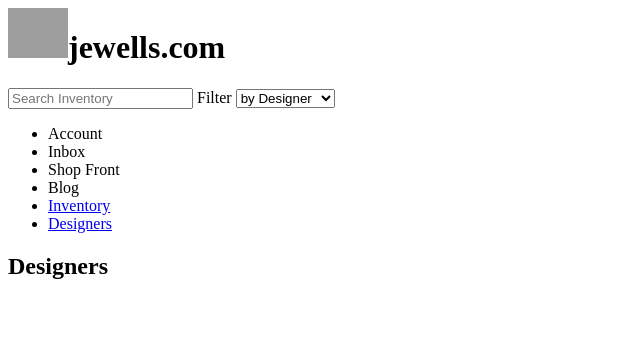
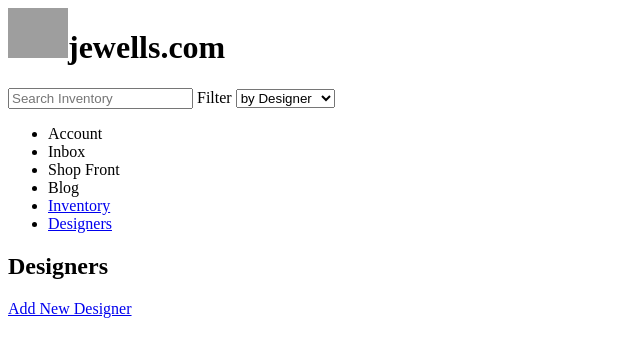
Before and after one commit to danawidmo/Jewellery_Shop_Inventory, a Flask app: page /designers in a window 1280 px wide. Shown: the top 357 px of the page, without its empty margins (0-640 px from the left). Run offline with Flask 2, Linux system fonts and the light colour scheme; data that the repository does not hold is empty; some libraries are stand-ins or nearby versions; grey boxes are pictures that could not be loaded.

Commit message:
Added template for adding new  designer and corresponding post method

```diff
--- a/controllers/designer_controller.py
+++ b/controllers/designer_controller.py
@@ -33,3 +33,18 @@ def update_designer(id):
     designer = Designer(designer_name, email, id)
     designer_repository.update(designer)
     return redirect('/designers')
+
+# CREATE
+# GET
+@designer_blueprint.route("/designers/new")
+def new_designer():
+    return render_template("designers/new.html")
+
+# CREATE POST
+@designer_blueprint.route("/designers/new", methods = ['POST'])
+def create_designer():
+    designer_name = request.form['designer_name']
+    email = request.form['email']
+    designer = Designer(designer_name, email)
+    designer_repository.save(designer)
+    return redirect('/designers')
--- a/templates/designers/index.html
+++ b/templates/designers/index.html
@@ -10,4 +10,5 @@
         <button class="material-icons">add</button>
      </div>
     {% endfor%}
+    <a href='/designers/new'>Add New Designer</a>
 {%endblock%}
```
Also changed, not shown: templates/designers/new.html (added, +14 -0 lines).
